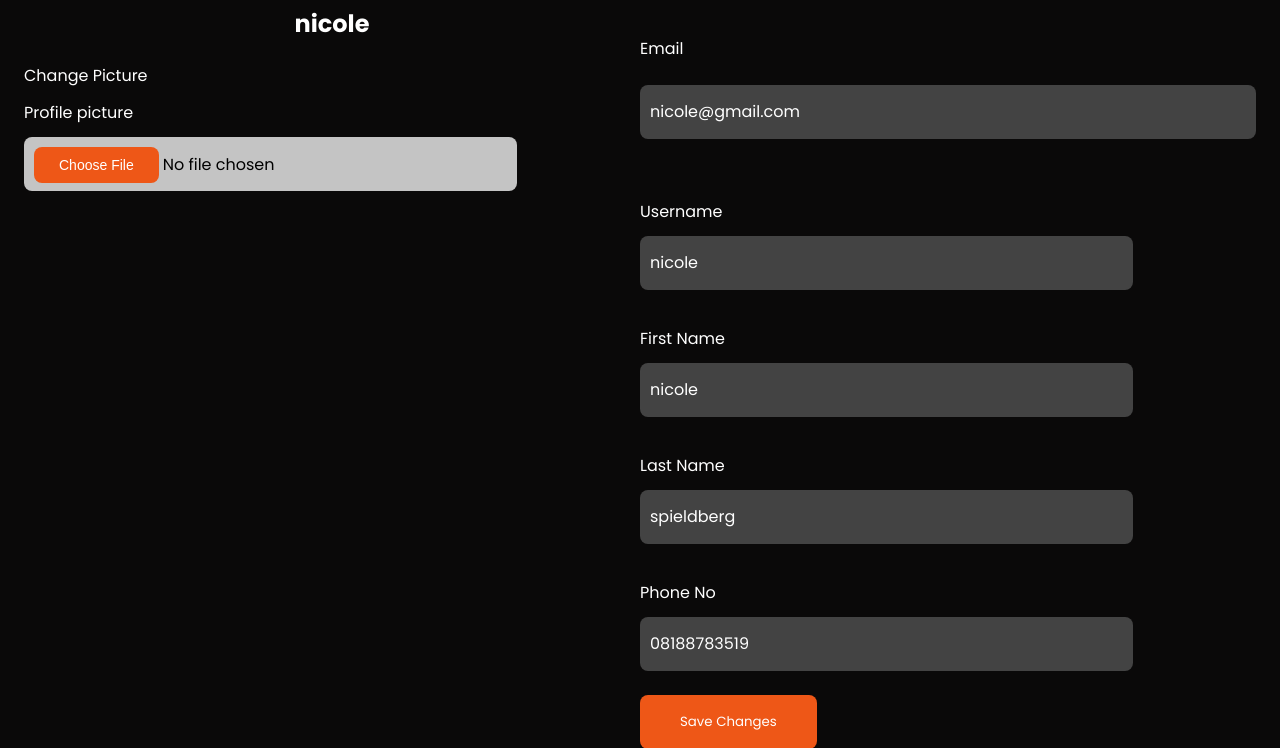
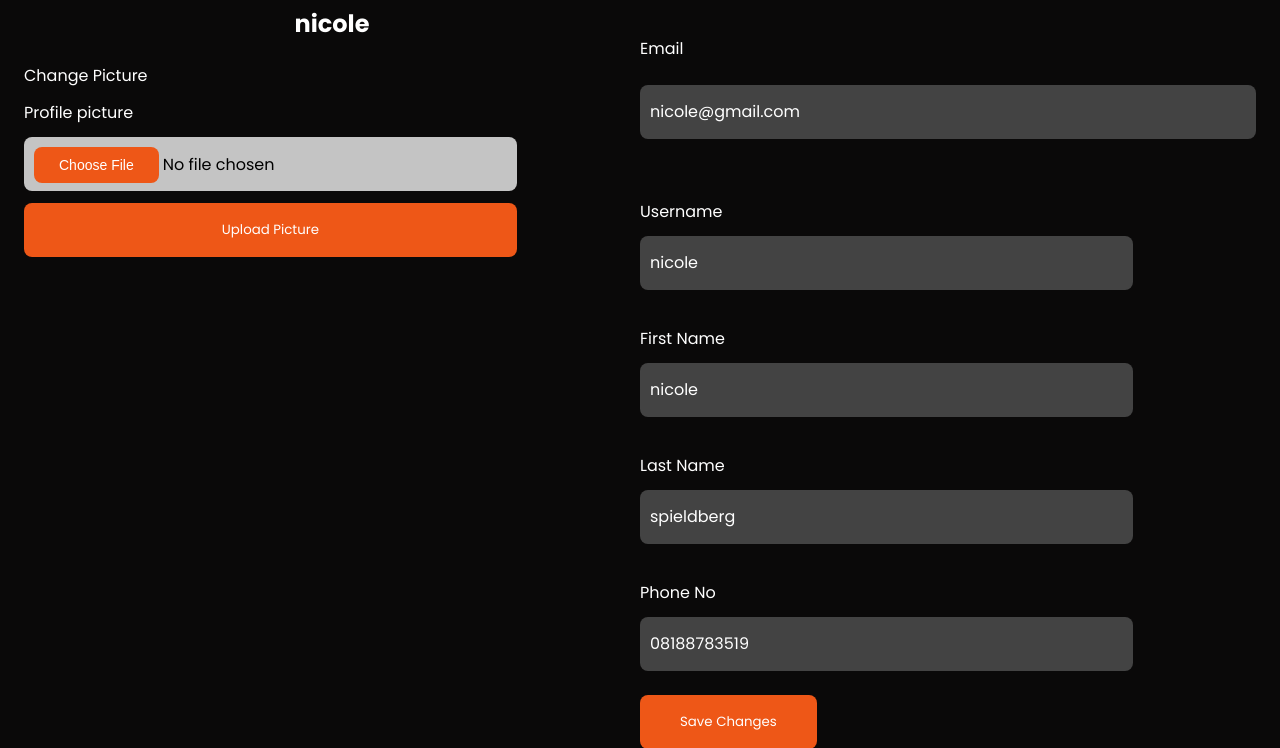
Before and after one commit to matmaxgraphics/unknownsatoshi, a Django app: page /user-profile/2ccae6d9-4433-43e9-b147-d018a04113f3 in a window 1280 px wide. Shown: the part 507-1255 px from the top of the page. Run offline with Django 3.2, Linux system fonts and the light colour scheme; data comes from the database, SQL or seed files in the repository; both versions use the stored data as it was after the commit; some libraries are stand-ins or nearby versions.

Commit message:
added button to upload image

```diff
--- a/unknownsatoshi/static/css/style.css
+++ b/unknownsatoshi/static/css/style.css
@@ -2634,6 +2634,14 @@ footer .footer-content__item .links a:hover {
   -webkit-transition: 0.3s;
   transition: 0.3s;
 }
+
+.user-profile .user-image button{
+  display: flex;
+  justify-content: center;
+  align-items: center;
+  width: 80%;
+  margin-top: 12px;
+}
 .user-profile .profile-description {
   width: 50%;
 }
--- a/unknownsatoshi/userprolog/templates/userprolog/profile.html
+++ b/unknownsatoshi/userprolog/templates/userprolog/profile.html
@@ -20,6 +20,7 @@
                             {% endif %}
                         {% endfor %}
                     </div>
+                    <button class="btn" type="submit" name="save-btn">Upload Picture</button>
                 </form>
             </div>
 
```
Also changed, not shown: unknownsatoshi/db.sqlite3.
